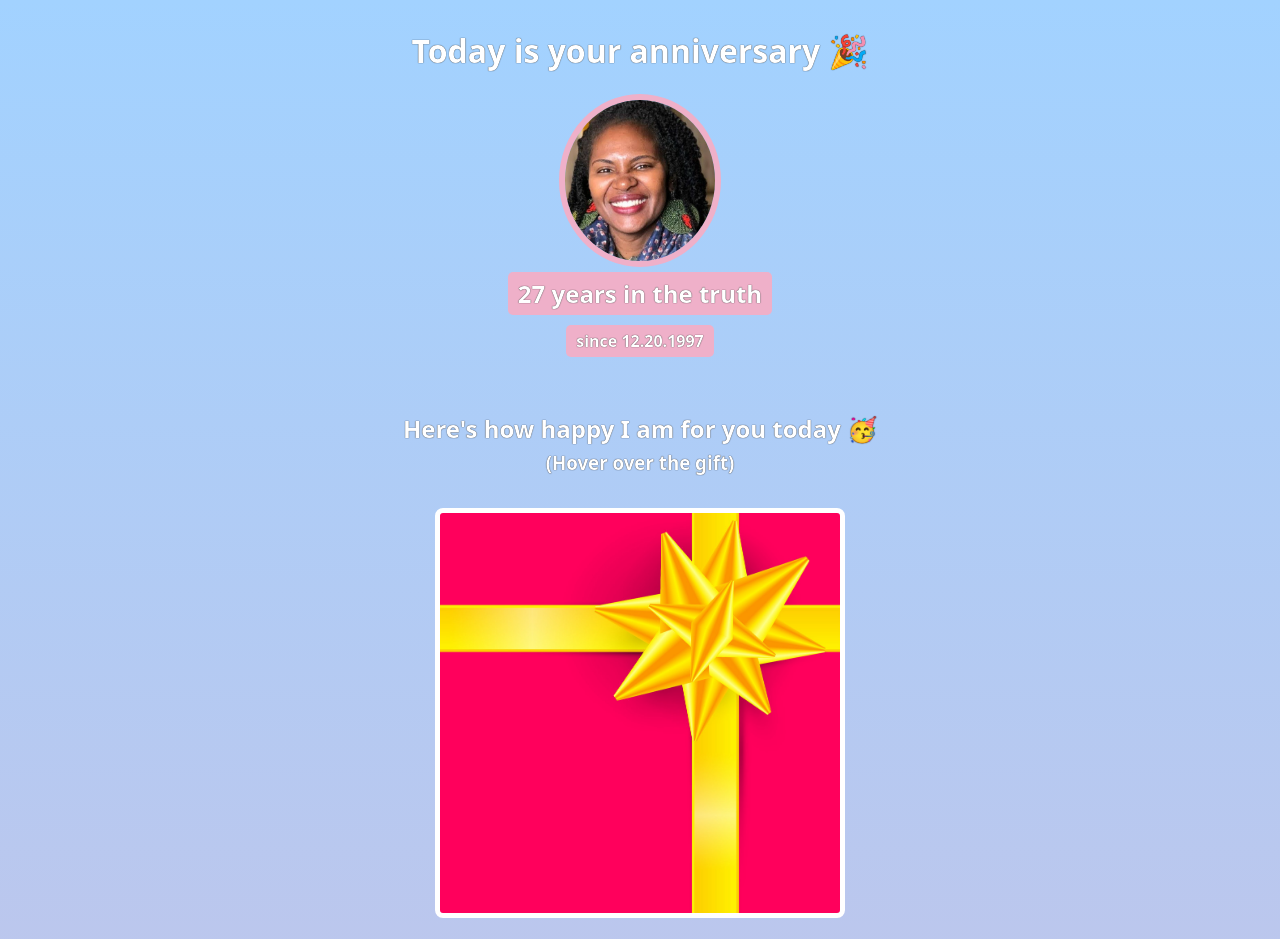
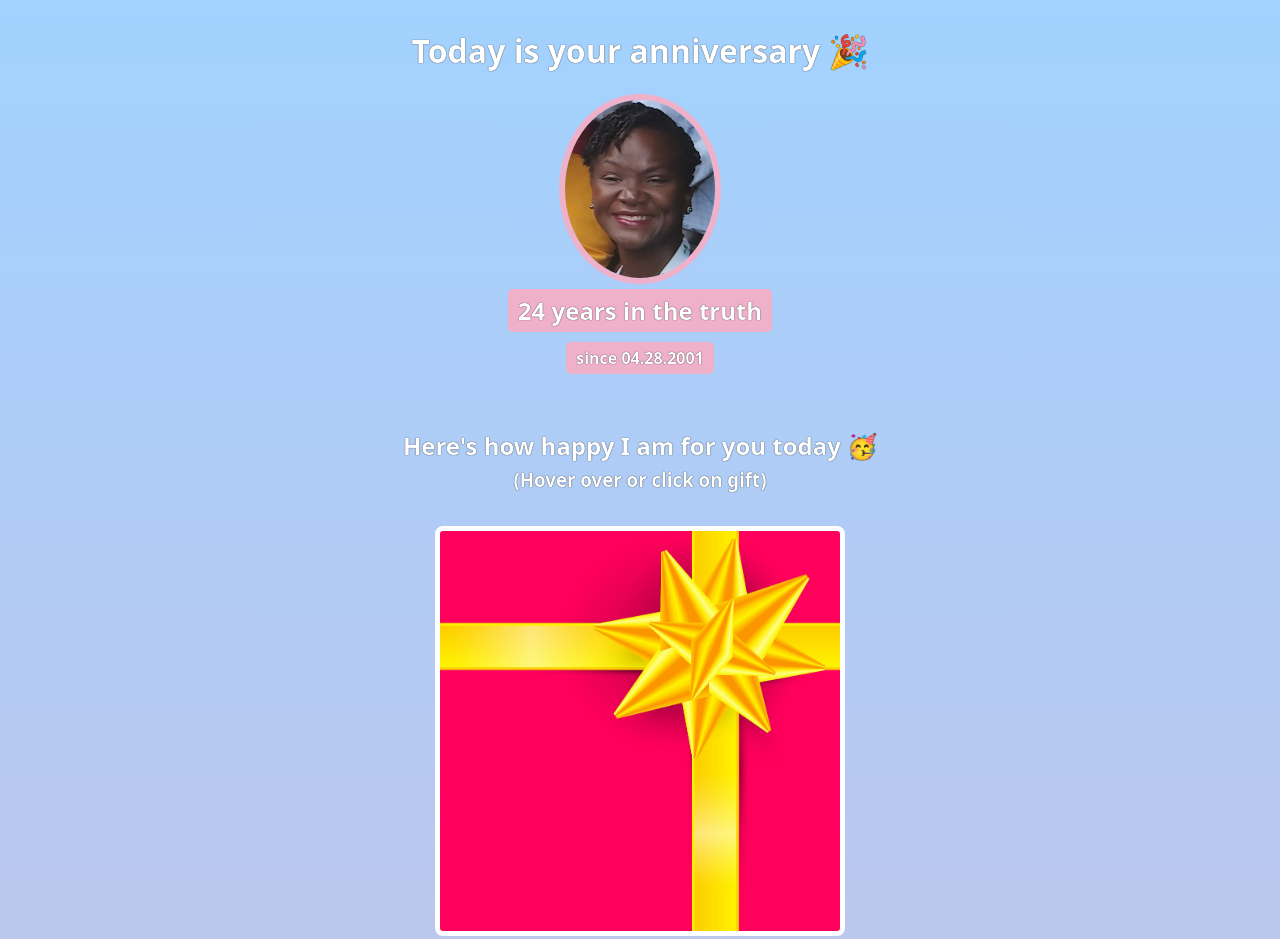
Before and after one commit to chamionT/anniversary-gift-site, a website built with Vite: page index.html in a window 1280 px wide. Shown: the top 939 px of the page. Built offline with nearby package versions, Linux system fonts and the light colour scheme; a web font is replaced by a local one.

Commit message:
Changed pic to Shine

```diff
--- a/index.html
+++ b/index.html
@@ -12,13 +12,13 @@
     <body>
         <div id="header">
             <h1>Today is your anniversary 🎉</h1>
-            <img id = "personal-pic" src="./images/chami_pic.jpg" alt="chami-pic">
-            <h2 id="anniv-age">27 years in the truth</h2>
-            <h4 id="anniv-dt"> since 12.20.1997</h4>
+            <img id = "personal-pic" src="./images/shine_pic.png" alt="shine-pic">
+            <h2 id="anniv-age">24 years in the truth</h2>
+            <h4 id="anniv-dt"> since 04.28.2001</h4>
         </div>
         <div class="gift-section">
             <h2 class="gift-title">Here's how happy I am for you today &#129395;</h2>
-            <h3 class="gift-hint">(Hover over the gift)</h3>
+            <h3 class="gift-hint">(Hover over or click on gift)</h3>
             <div class="gift-img" id="gift-welldone"></div>
         </div>
 
@@ -44,7 +44,7 @@
 
         <footer>
            <i>
-                Cheering you on...your friend Shami!</a>
+                Cheering you on...your sis Shami!</a>
           </i>
 
         </footer>
--- a/styles.css
+++ b/styles.css
@@ -80,6 +80,7 @@ h1, h2, h3, h4, p {
     background-repeat: no-repeat;
     background-position: center;
     width: 100%;
+    padding-top:10px;
 
 }
 
```
Also changed, not shown: images/shine_pic.png (added).
